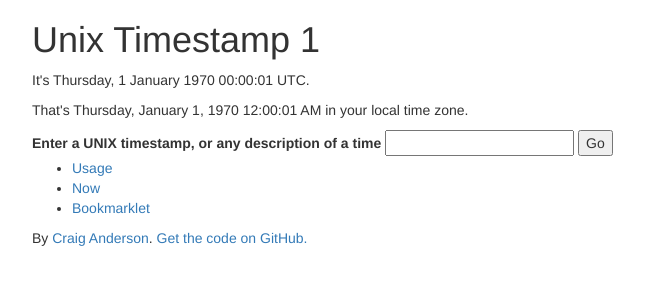
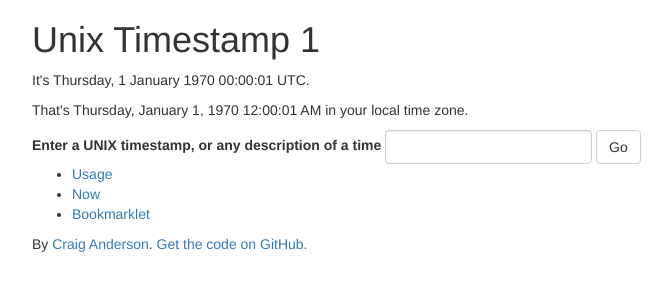
Before and after one commit to craiga/unixtimesta.mp, a Flask app: page /1 in a window 1280 px wide. Shown: the top 300 px of the page, without its empty margins (38-710 px from the left). Run offline with Flask 2, Linux system fonts and the light colour scheme; some libraries are stand-ins or nearby versions.

Commit message:
Extra styling

```diff
--- a/templates/base.html
+++ b/templates/base.html
@@ -15,10 +15,12 @@
                 <div class="col-xs-12">
                     <h1>{{ self.title() }}</h1>
                     {% block body %}{% endblock %}
-                    <form action="/" method="post">
-                        <label for="time">Enter a UNIX timestamp, or any description of a time</label>
-                        <input type="text" name="time" id="time" value="" />
-                        <input type="submit" value="Go" />
+                    <form action="/" method="post" class="form-inline">
+                        <div class="form-group">
+                            <label for="time">Enter a UNIX timestamp, or any description of a time</label>
+                            <input type="text" name="time" id="time" value="" class="form-control" />
+                            <input type="submit" value="Go" class="btn btn-default" />
+                        </div>
                     </form>
                     <ul>
                         <li><a href="/usage">Usage</a></li>
```
